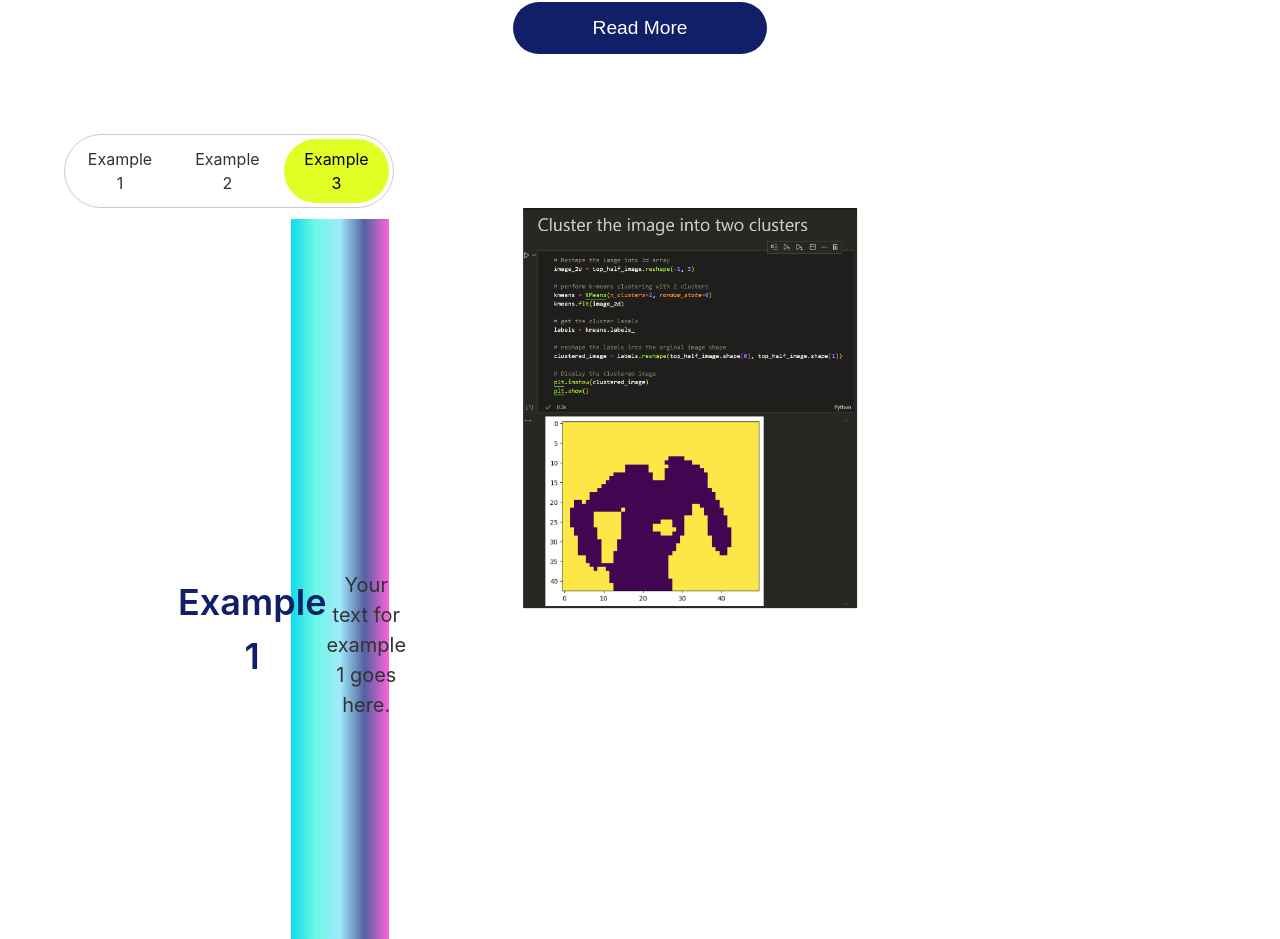
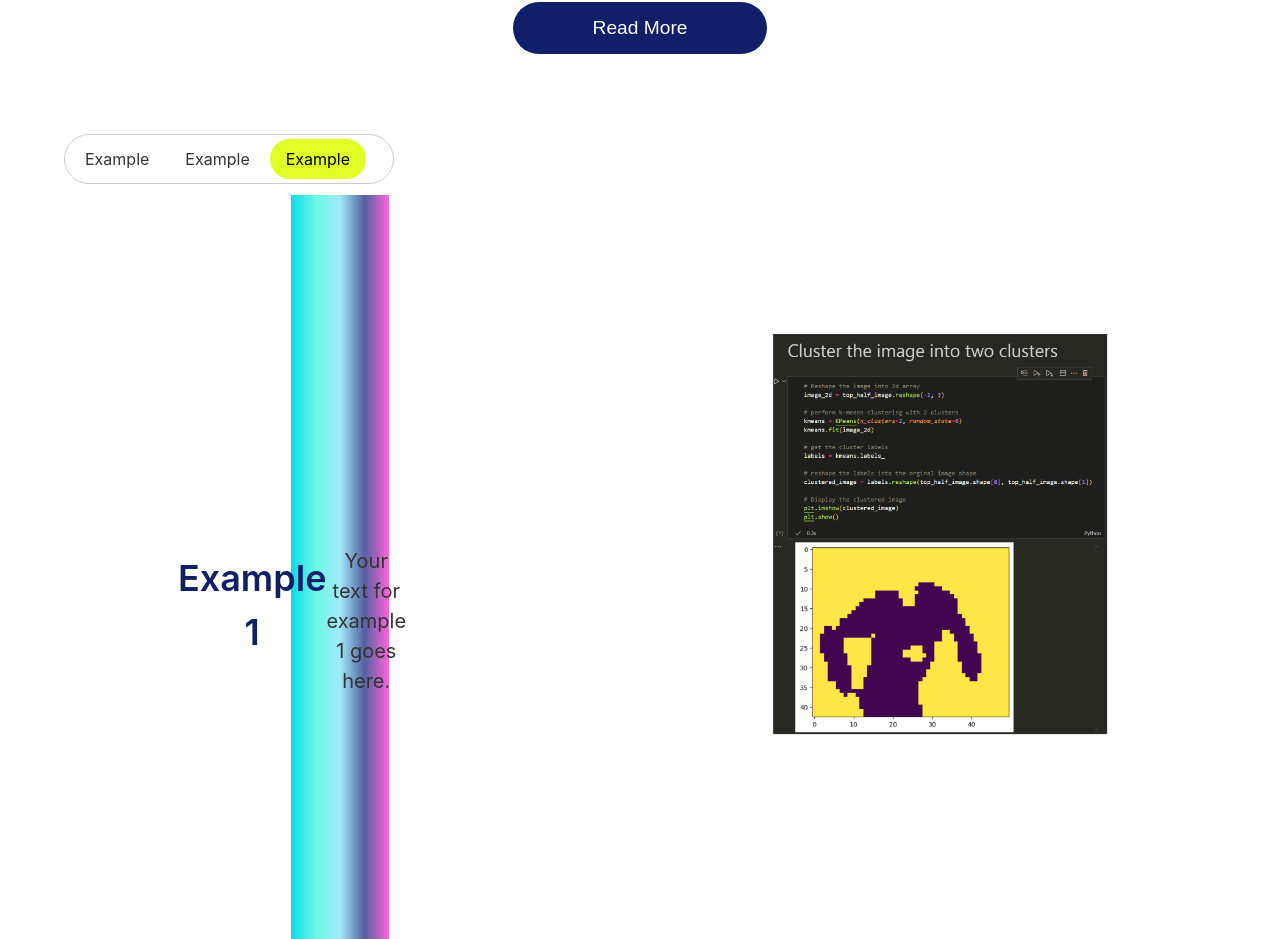
Before and after one commit to Chrisawgey/LipReadv.1, a React (Vite) app in the folder my-first-react-app/: page / in a window 1280 px wide. Shown: the part 1700-2639 px from the top of the page. Built offline with nearby package versions, Linux system fonts and the light colour scheme.

Commit message:
fixing image margins

```diff
--- a/my-first-react-app/src/Components/bodytwo.css
+++ b/my-first-react-app/src/Components/bodytwo.css
@@ -72,6 +72,9 @@
 #bodyTwo .bodyTwo-image-container img {
     max-width: 100%;
     max-height: 100%;
+    display: block;
+    margin-top: 300px;
+    margin-left: 500px;
 }
 
 #bodyTwo .bodyTwo-text-section {
--- a/my-first-react-app/src/Components/lowerb.jsx
+++ b/my-first-react-app/src/Components/lowerb.jsx
@@ -31,9 +31,9 @@ export default function BodyTwo() {
     return (
         <div id="bodyTwo" className="bodyTwo">
             <nav className="bodyTwo-navbar">
-                <div className={`bodyTwo-nav-item ${currentSection === 1 ? 'active' : ''}`}>Example 1</div>
-                <div className={`bodyTwo-nav-item ${currentSection === 2 ? 'active' : ''}`}>Example 2</div>
-                <div className={`bodyTwo-nav-item ${currentSection === 3 ? 'active' : ''}`}>Example 3</div>
+                <div className={`bodyTwo-nav-item ${currentSection === 1 ? 'active' : ''}`}>Example</div>
+                <div className={`bodyTwo-nav-item ${currentSection === 2 ? 'active' : ''}`}>Example</div>
+                <div className={`bodyTwo-nav-item ${currentSection === 3 ? 'active' : ''}`}>Example</div>
             </nav>
             <div className="bodyTwo-content">
                 <div className="bodyTwo-text-container">
```
